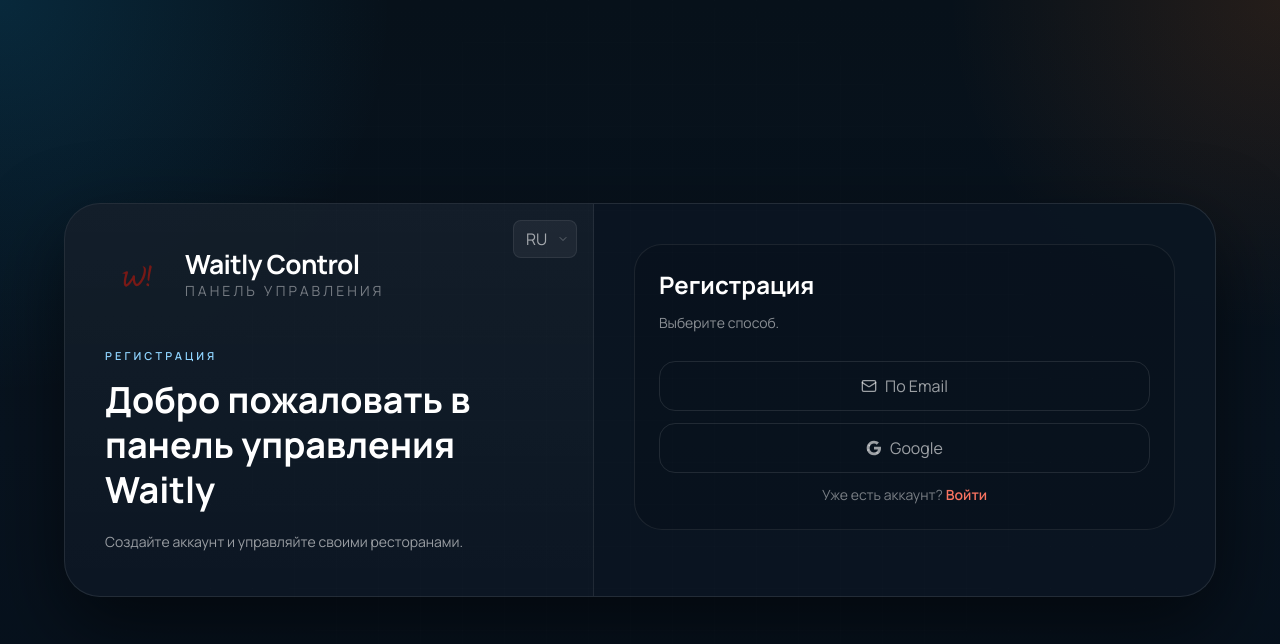
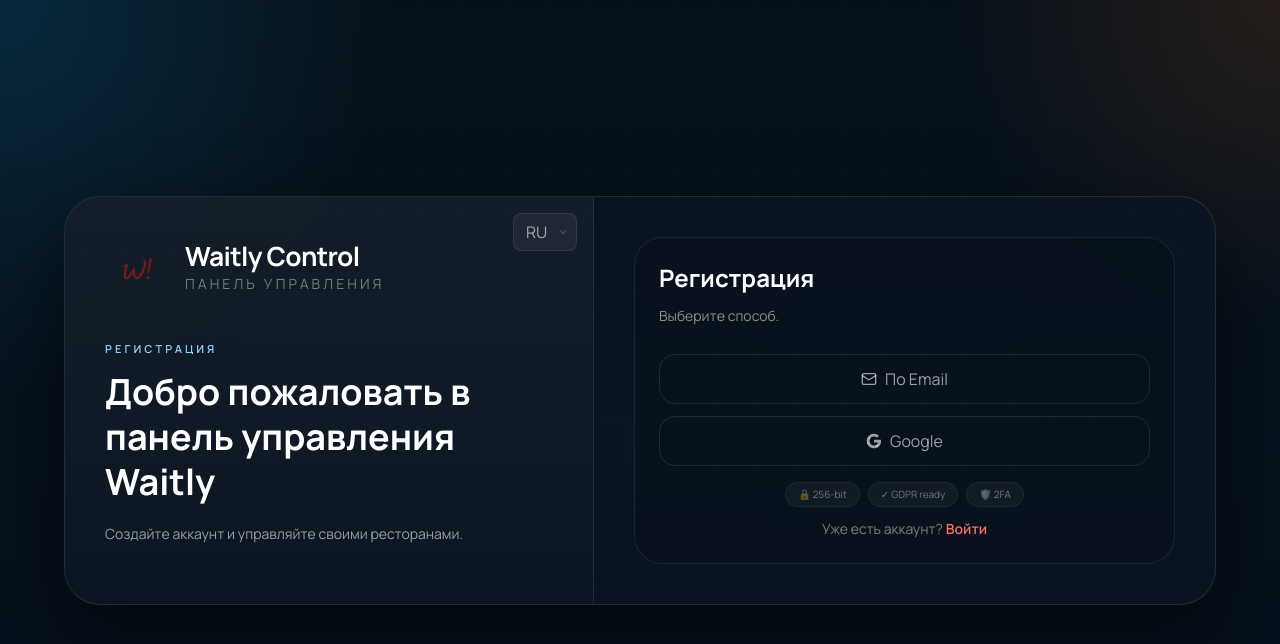
Before and after one commit to kolomfolox-lab/dashboard-og, a React (Vite) app: page /register in a window 1280 px wide. Shown: the top 644 px of the page. Built offline with nearby package versions, Linux system fonts and the light colour scheme; no server answers.

Commit message:
psych(register): apply Trust Engineering - security badges on registration form

```diff
--- a/src/pages/Register.tsx
+++ b/src/pages/Register.tsx
@@ -204,6 +204,12 @@ export default function RegisterPage() {
 
                   {error ? <div className="rounded-2xl border border-red-500/20 bg-red-500/10 px-4 py-3 text-sm text-red-100">{error}</div> : null}
 
+                  <div className="mt-4 flex flex-wrap justify-center gap-2">
+                    <span className="rounded-full border border-white/6 bg-white/4 px-3 py-1 text-[10px] text-white/40">🔒 256-bit</span>
+                    <span className="rounded-full border border-white/6 bg-white/4 px-3 py-1 text-[10px] text-white/40">✓ GDPR ready</span>
+                    <span className="rounded-full border border-white/6 bg-white/4 px-3 py-1 text-[10px] text-white/40">🛡️ 2FA</span>
+                  </div>
+
                   <div className="text-center text-sm text-white/46">
                     {locale === 'uz' ? 'Akkauntingiz bormi?' : 'Уже есть аккаунт?'}{' '}
                     <Link to="/login" className="font-semibold text-[#f97360] hover:underline">{locale === 'uz' ? 'Kirish' : 'Войти'}</Link>
```
